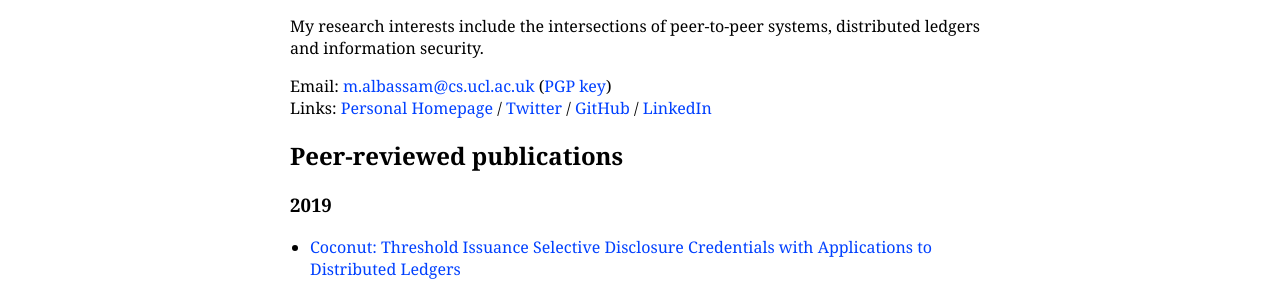
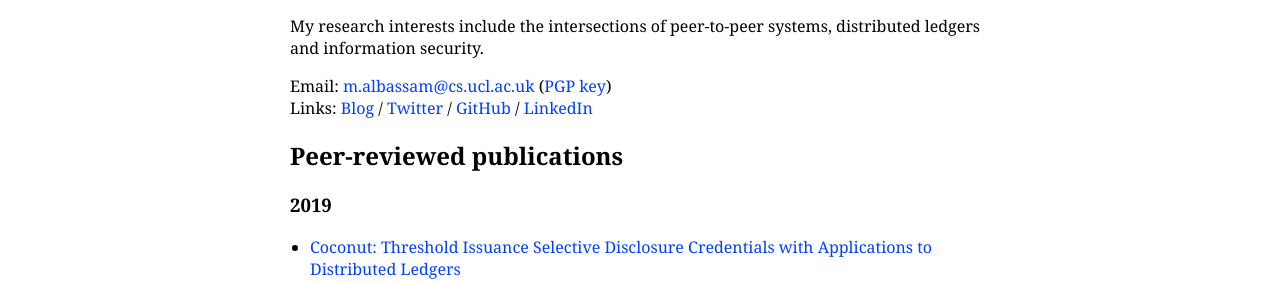
Before and after one commit to musalbas/research-homepage, a Jekyll site: the page built from index.md, in a window 1280 px wide. Shown: the part 215-497 px from the top of the page. Built offline with Jekyll 4.4.1, drawn with Linux system fonts in a browser that asks for light colours.

Commit message:
change link

```diff
--- a/index.md
+++ b/index.md
@@ -10,7 +10,7 @@ I am a PhD student at the [Information Security Research Group](http://sec.cs.uc
 My research interests include the intersections of peer-to-peer systems, distributed ledgers and information security.
 
 Email: [m.albassam@cs.ucl.ac.uk](mailto:m.albassam@cs.ucl.ac.uk) ([PGP key](https://musalbas.com/pgp.asc))<br>
-Links: [Personal Homepage](https://musalbas.com) / [Twitter](https://twitter.com/musalbas) / [GitHub](https://github.com/musalbas) / [LinkedIn](https://www.linkedin.com/in/musalbas)
+Links: [Blog](https://musalbas.com/blog/) / [Twitter](https://twitter.com/musalbas) / [GitHub](https://github.com/musalbas) / [LinkedIn](https://www.linkedin.com/in/musalbas)
 
 ## Peer-reviewed publications
 
```
Also changed, not shown: 1 other file.
